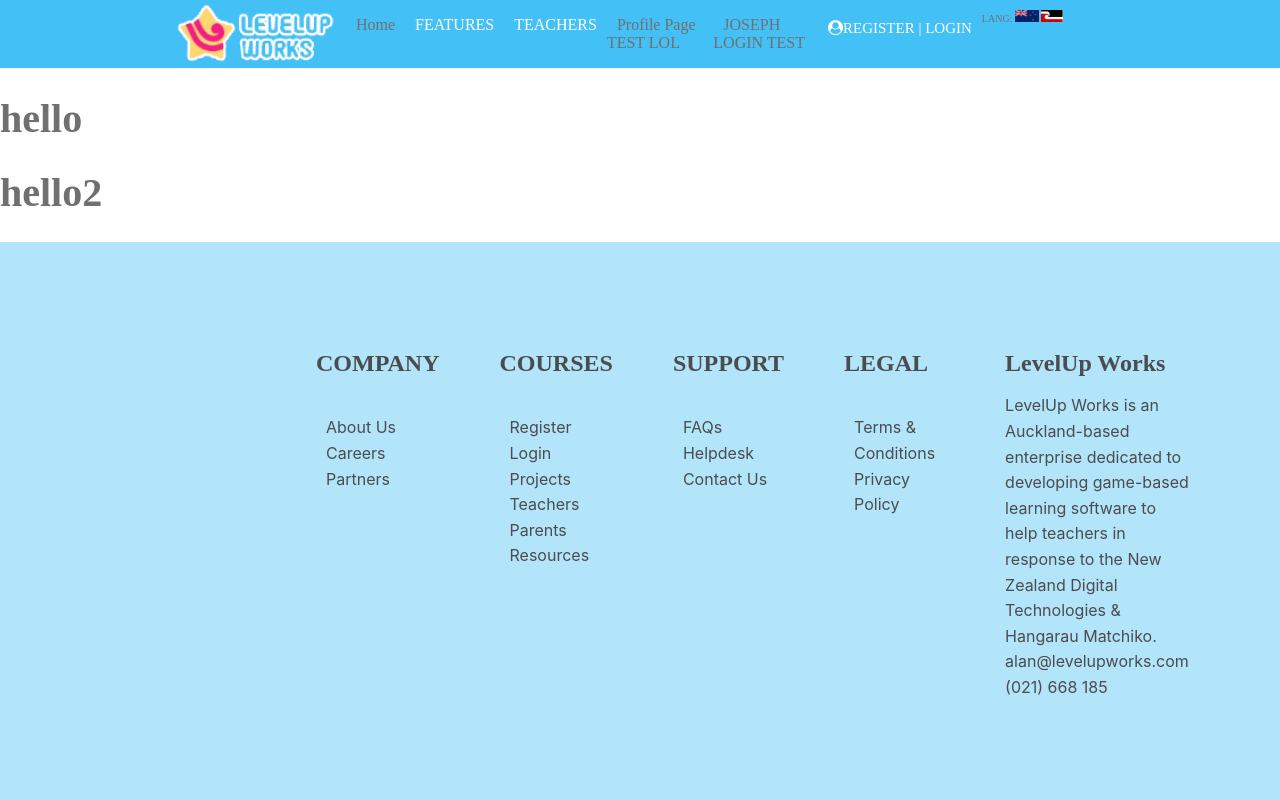
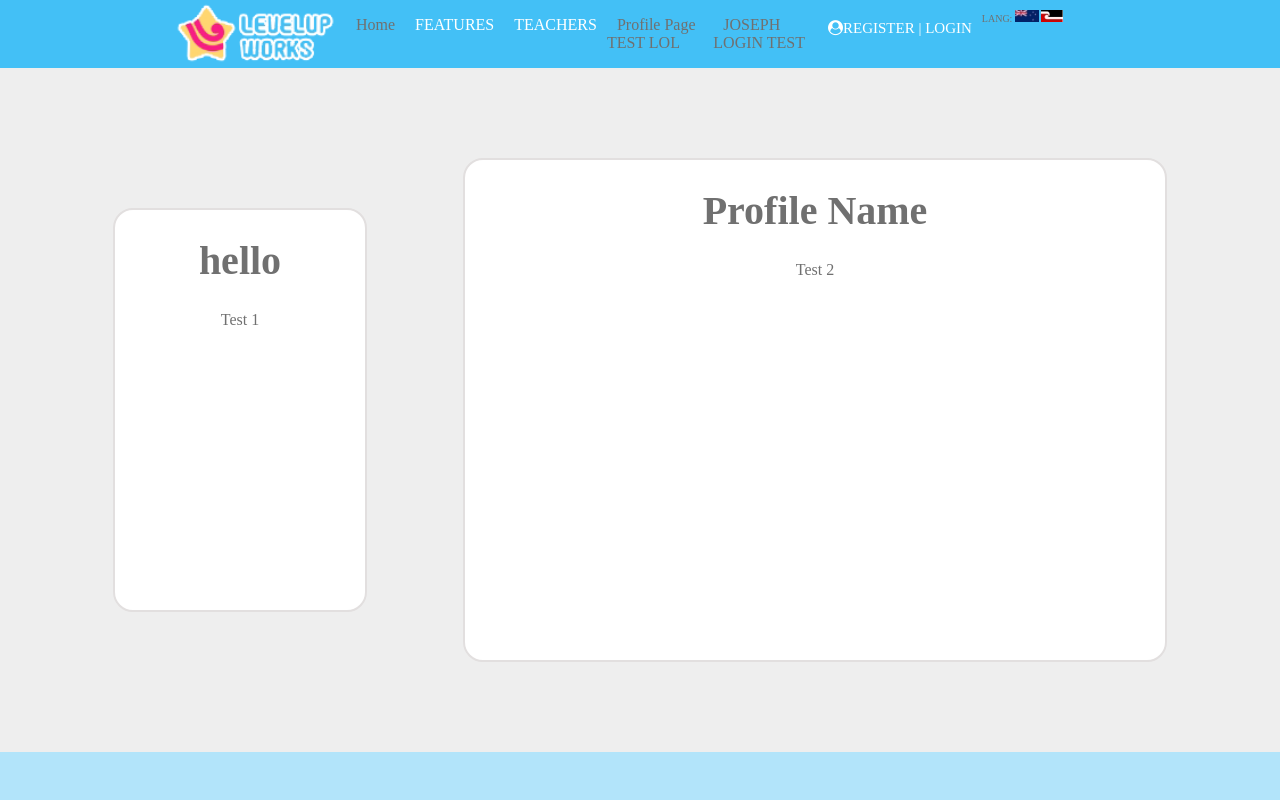
Before and after one commit to joechamberlain1/missionxteamzero-1, a React (Create React App) app: page /ProfilePage in a window 1280 px wide. Shown: the top 800 px of the page. Built offline with nearby package versions, Linux system fonts and the light colour scheme.

Commit message:
Working ProfilePage Prototype

```diff
--- a/src/CSS/Footer.css
+++ b/src/CSS/Footer.css
@@ -26,7 +26,7 @@
   padding: 30px;
   margin: 0px;
   width: 40%;
-margin-left: 20%;
+  margin-left: 20%;
 }
 
 .Col{
--- a/src/CSS/ProfilePage.css
+++ b/src/CSS/ProfilePage.css
@@ -0,0 +1,44 @@
+.main-profile-left{
+    background-color: white;
+    width:250px;
+    height: 400px;
+    /* margin-left: 50; */
+    align-items: center;
+    justify-content: center;
+    /* padding: 2%; */
+    border: solid 2px #E2DFDF;
+    border-radius: 20px;
+    position: absolute;
+}
+
+.profile-background{
+    display: flex;
+    background-color: #EEEEEE;
+    width: 100%;
+    justify-content: center;
+    align-items: center;
+    text-align: center;
+    width: 100%;
+    flex: 1;
+}
+
+.main-profile-details{
+    background-color: white;
+    width:700px;
+    height: 500px;
+margin-left: 350px;
+    align-items: center;
+    justify-content: center;
+    /* padding: 2%; */
+    border: solid 2px #E2DFDF;
+    border-radius: 20px;
+    }
+
+.profile-container{
+
+    display: flex;
+    margin: 40px;
+    padding: 50px;
+    align-items: center;
+
+}
--- a/src/CSS/nav.css
+++ b/src/CSS/nav.css
@@ -7,9 +7,6 @@
     background-size:100%;
     object-fit:cover;
     width:100%;
-
-
-
 
   }
 
@@ -37,6 +34,12 @@
     color:white;
   }
 
+  .li{
+    text-decoration:none;
+    margin:10px;
+    color:white;
+  }
+
   .topNavUser{
     width: 20%;
     align-content: flex-end;
--- a/src/Components/ProfilePage.js
+++ b/src/Components/ProfilePage.js
@@ -5,15 +5,21 @@ import MainFooter from "./Footer.js";
 
 function ProfilePage() {
   return (
-    <div className="main-background">
-      <Nav />
+      <div className="webcontainer">
+    <Nav />
+    <div className="profile-background">
+    <div className="profile-container">
       <div className="main-profile-left">
         <h1>hello</h1>
+        <p>Test 1</p>
       </div>
       <div className="main-profile-details">
-        <h1>hello2</h1>
+        <h1>Profile Name</h1>
+        <p>Test 2</p>
       </div>
-      <MainFooter />
+      </div>
+    </div>
+    <MainFooter />
     </div>
   );
 }
```
Also changed, not shown: src/Components/nav.js (+26 -31 lines).
